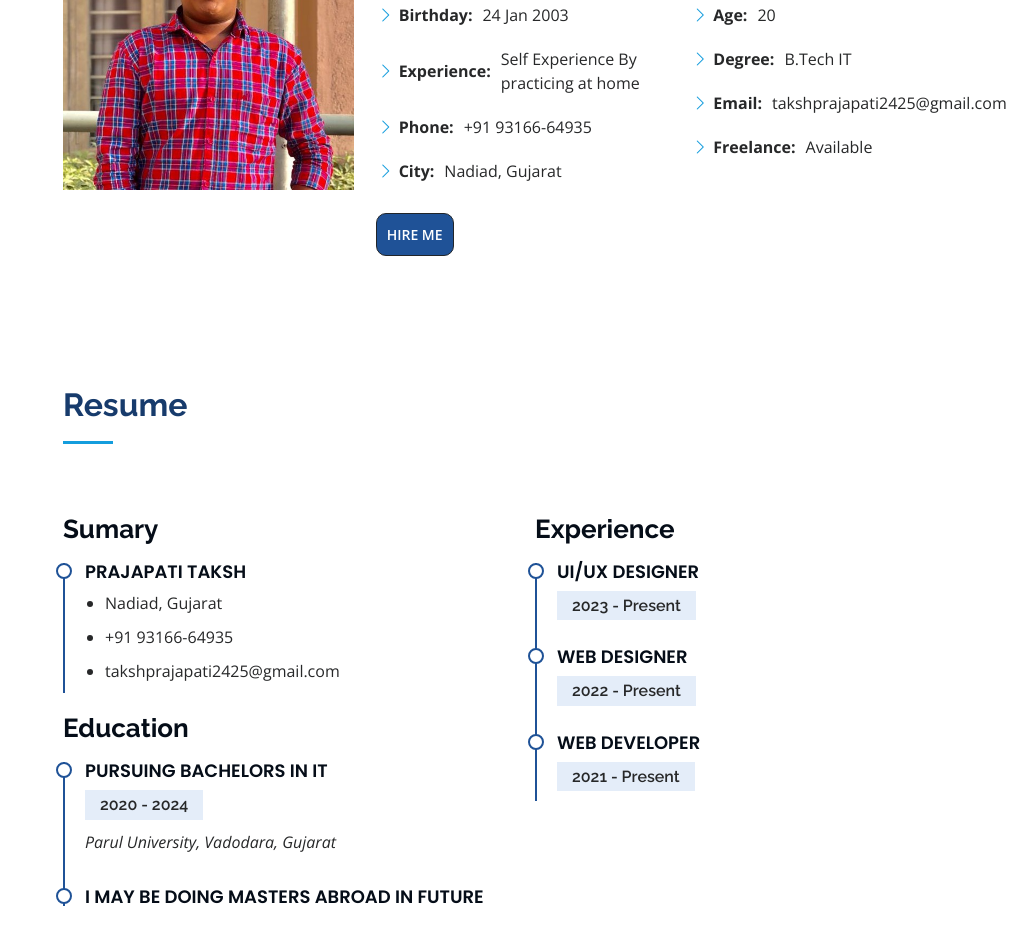
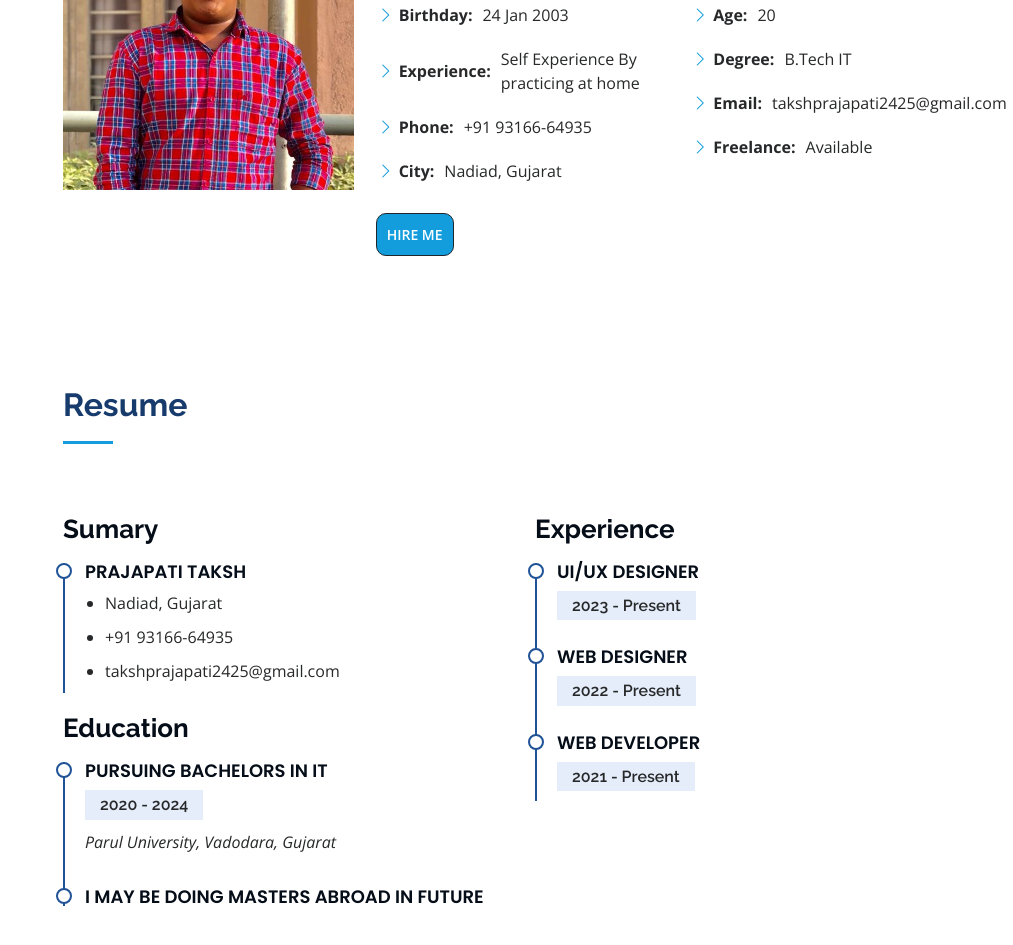
Before and after one commit to Taksh2425/taksh-portfolio, a plain HTML site: page index.html in a window 1280 px wide. Shown: the part 1093-2038 px from the top of the page, without its empty margins (267-1280 px from the left). Drawn offline with nearby package versions, Linux system fonts and the light colour scheme.

Commit message:
Update style.css

```diff
--- a/assets/css/style.css
+++ b/assets/css/style.css
@@ -386,7 +386,7 @@ section {
 }
 
 .btn-dark, .btn-dark:hover, .btn-dark:active{
-  background-color: #1f5297;
+  background-color: #149ddd;
 
 
 }
```
